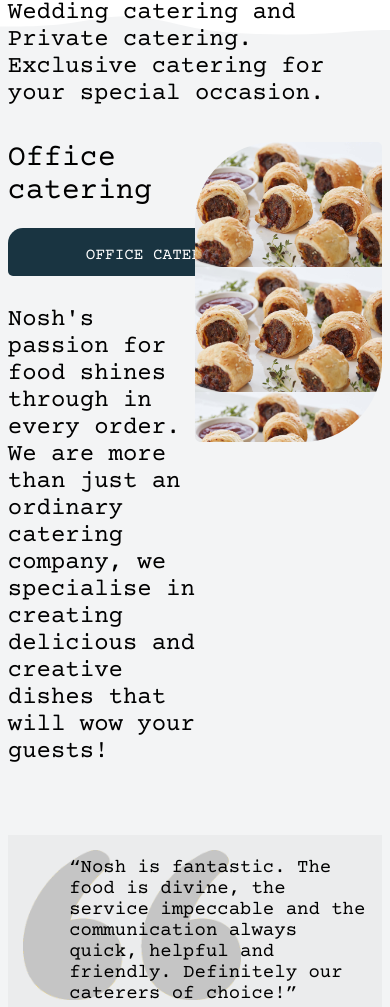
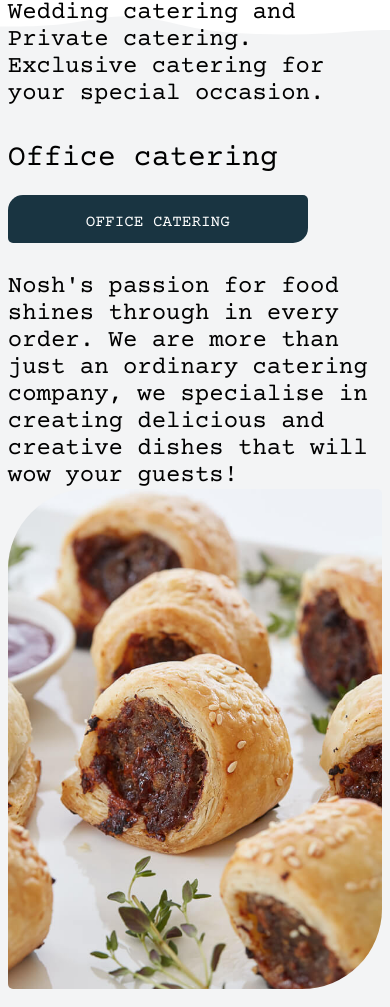
Before and after one commit to AthosAlexandre/Texte-Site, a plain HTML site: page index.html in a window 390 px wide. Shown: the part 971-1978 px from the top of the page. Drawn offline with nearby package versions, Linux system fonts and the light colour scheme.

Commit message:
mudando o css

```diff
--- a/css/style.css
+++ b/css/style.css
@@ -244,5 +244,22 @@ img.andulado2{
 
         }
 
+        .office-img{
+
+            height: 500px;
+            width: 100%;
+            float: none;
+            max-width: 1200px;
+            margin: 0 auto;
+            background-size: cover;
+            background-position: center;
+
+
+        }
+        .office-texto{
+            width:100%;
+            float:none;
+        }
+
     }
 /*fim MAX: 954px*/
```
